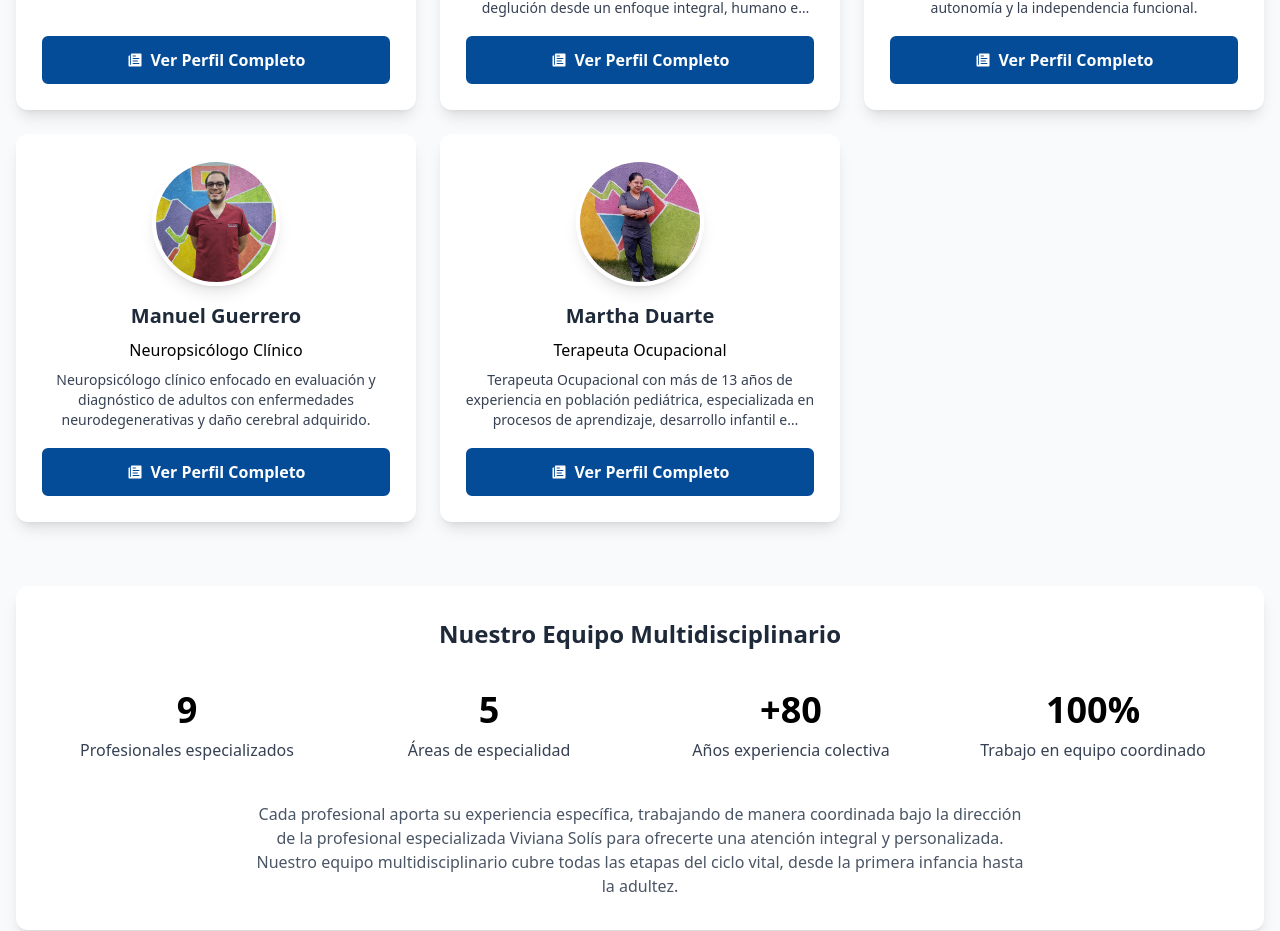
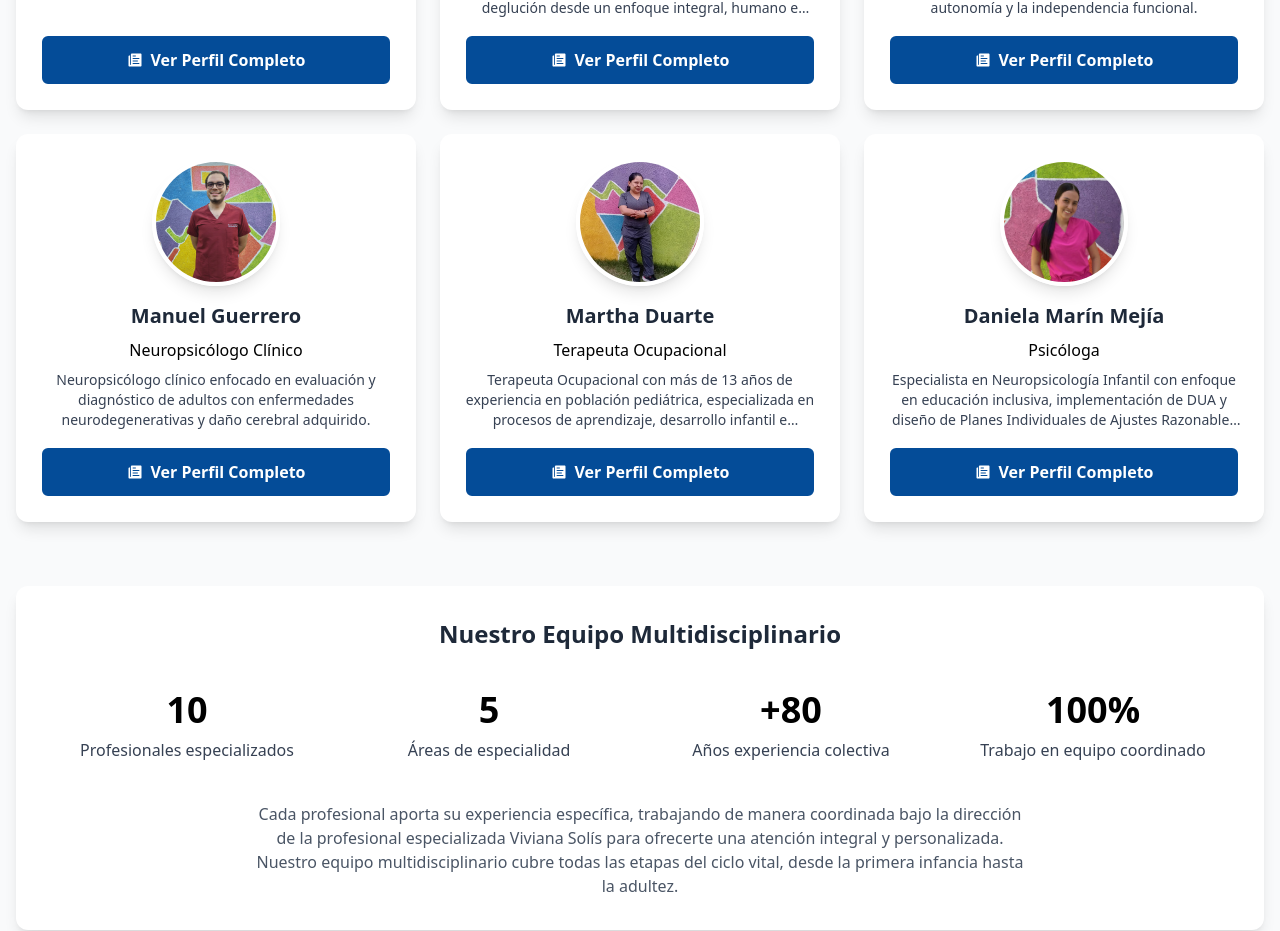
Before and after one commit to neuropsicologiaintegral15-del/neuropsicologia-integral, a React (Vite) app: page /equipo-completo in a window 1280 px wide. Shown: the part 1894-2825 px from the top of the page. Built offline with nearby package versions, Linux system fonts and the light colour scheme.

Commit message:
Added profesional and fixed metadata

```diff
--- a/index.html
+++ b/index.html
@@ -6,11 +6,11 @@
     <meta name="viewport" content="width=device-width, initial-scale=1.0" />
     <meta
       name="description"
-      content="NeuroManufacturing combines cognitive science with industrial excellence for sustainable transformation. Specialists in Lean, Six Sigma, and human-centered manufacturing solutions."
+      content="Centro especializado en neuropsicología infantil y clínica. Evaluación, diagnóstico e intervención integral con profesionales expertos y respaldo científico"
     />
     <meta
       name="keywords"
-      content="NeuroManufacturing, cognitive science, industrial transformation, Lean Manufacturing, Six Sigma, operational excellence, neuroscience, manufacturing solutions"
+      content="neuropsicología, evaluación neuropsicológica, neuropsicología infantil, neuropsicología clínica, diagnóstico neuropsicológico, intervención neuropsicológica, terapia cognitiva, Cali, Colombia, Viviana Solís, problemas de aprendizaje, TDAH, memoria, atención, funciones ejecutivas"
     />
     <meta name="author" content="Neuropsicología Integral" />
     <meta name="copyright" content="Neuropsicología Integral" />
--- a/src/screens/professionals/data/teamMembers.ts
+++ b/src/screens/professionals/data/teamMembers.ts
@@ -7,6 +7,7 @@ import mariaCamila from "../../../assets/img/professionals/maria_camila.jpeg";
 import santiago from "../../../assets/img/professionals/santiago.jpeg";
 import manuel from "../../../assets/img/professionals/manuel.jpeg";
 import martha from "../../../assets/img/professionals/martha.jpeg";
+import daniela from "../../../assets/img/professionals/daniela.jpeg";
 
 export interface ProfessionalMember {
   id: number;
@@ -388,4 +389,51 @@ export const teamMembers: ProfessionalMember[] = [
       "Intervención basada en evidencia",
     ],
   },
+  {
+    id: 10,
+    name: "Daniela Marín Mejía",
+    title: "Psicóloga",
+    specialty:
+      "Educación Inclusiva y Diseño Universal para el Aprendizaje (DUA)",
+    image: daniela,
+    shortDescription:
+      "Especialista en Neuropsicología Infantil con enfoque en educación inclusiva, implementación de DUA y diseño de Planes Individuales de Ajustes Razonables (PIAR).",
+    fullDescription: `
+    Psicóloga con Especialización en Neuropsicología Infantil, cuenta con 4 años de experiencia en evaluación, diagnóstico e intervención neuropsicológica en contextos clínicos y educativos. Su práctica profesional se centra en el abordaje integral de niños y adolescentes con dificultades del neurodesarrollo, problemas de aprendizaje y necesidades educativas especiales.
+
+    Posee amplia experiencia en la aplicación e interpretación de pruebas neuropsicológicas estandarizadas, orientación y acompañamiento familiar desde un enfoque sistémico y colaborativo. Se destaca por su conocimiento especializado en la implementación de ajustes razonables bajo el enfoque del Diseño Universal para el Aprendizaje (DUA), promoviendo entornos educativos inclusivos y accesibles para todos los estudiantes.
+
+    Daniela cuenta con experiencia en la elaboración, implementación y seguimiento de Planes Individuales de Ajustes Razonables (PIAR), así como en el diseño de estrategias pedagógicas, metodológicas y didácticas adaptadas a las necesidades específicas de cada estudiante. Su trabajo se caracteriza por la articulación entre el diagnóstico neuropsicológico y las propuestas de intervención educativa, buscando siempre la máxima participación y aprendizaje del estudiante en su contexto escolar.
+
+    Ha trabajado en coordinación con instituciones educativas, equipos docentes y familias, fortaleciendo los procesos de inclusión educativa desde un enfoque de derechos y equidad. Su práctica integra los principios de la neuropsicología infantil con las mejores prácticas en educación inclusiva, garantizando intervenciones basadas en evidencia y centradas en el bienestar integral del niño.
+  `,
+    education: [
+      "Especialización en Neuropsicología Infantil",
+      "Psicóloga - Universidad [Nombre de la Universidad, si se conoce]",
+      "Formación en Diseño Universal para el Aprendizaje (DUA)",
+      "Certificación en evaluación neuropsicológica infantil",
+      "Diplomado en Educación Inclusiva y Ajustes Razonables",
+    ],
+    experience: [
+      "4 años de experiencia en evaluación neuropsicológica infantil",
+      "Implementación de Diseño Universal para el Aprendizaje (DUA) en instituciones educativas",
+      "Elaboración y seguimiento de Planes Individuales de Ajustes Razonables (PIAR)",
+      "Diseño de estrategias pedagógicas y didácticas inclusivas",
+      "Acompañamiento y orientación familiar en procesos de neurodesarrollo",
+      "Coordinación con equipos docentes y directivos escolares",
+      "Intervención neuropsicológica en contextos clínicos y educativos",
+    ],
+    specialties: [
+      "Evaluación neuropsicológica infantil integral",
+      "Implementación de Diseño Universal para el Aprendizaje (DUA)",
+      "Elaboración de Planes Individuales de Ajustes Razonables (PIAR)",
+      "Diseño de estrategias pedagógicas inclusivas",
+      "Orientación y acompañamiento familiar",
+      "Neuropsicología educativa e inclusión escolar",
+      "Trastornos del neurodesarrollo y dificultades de aprendizaje",
+      "Articulación clínica-educativa",
+      "Capacitación a docentes en estrategias inclusivas",
+      "Ajustes metodológicos y didácticos personalizados",
+    ],
+  },
 ];
--- a/src/sections/contact/Contact.tsx
+++ b/src/sections/contact/Contact.tsx
@@ -115,7 +115,7 @@ export default function Contact() {
                   target="_blank"
                   rel="noopener noreferrer"
                   className="block rounded-xl"
-                  whileHover={{ scale: 1.02 }}
+                  whileHover={{ translateY: -3.02 }}
                   whileTap={{ scale: 0.98 }}
                   style={{ willChange: "transform" }}
                 >
@@ -139,7 +139,7 @@ export default function Contact() {
                 <motion.a
                   href="mailto:neuropsicologiaintegral15@gmail.com?subject=Consulta%20Neuropsicología%20Integral&body=Hola,%20me%20gustaría%20obtener%20más%20información%20sobre%20sus%20servicios."
                   className="block rounded-xl"
-                  whileHover={{ scale: 1.02 }}
+                  whileHover={{ translateY: -3.02 }}
                   whileTap={{ scale: 0.98 }}
                   style={{ willChange: "transform" }}
                 >
```
Also changed, not shown: src/assets/img/professionals/daniela.jpeg (added).
